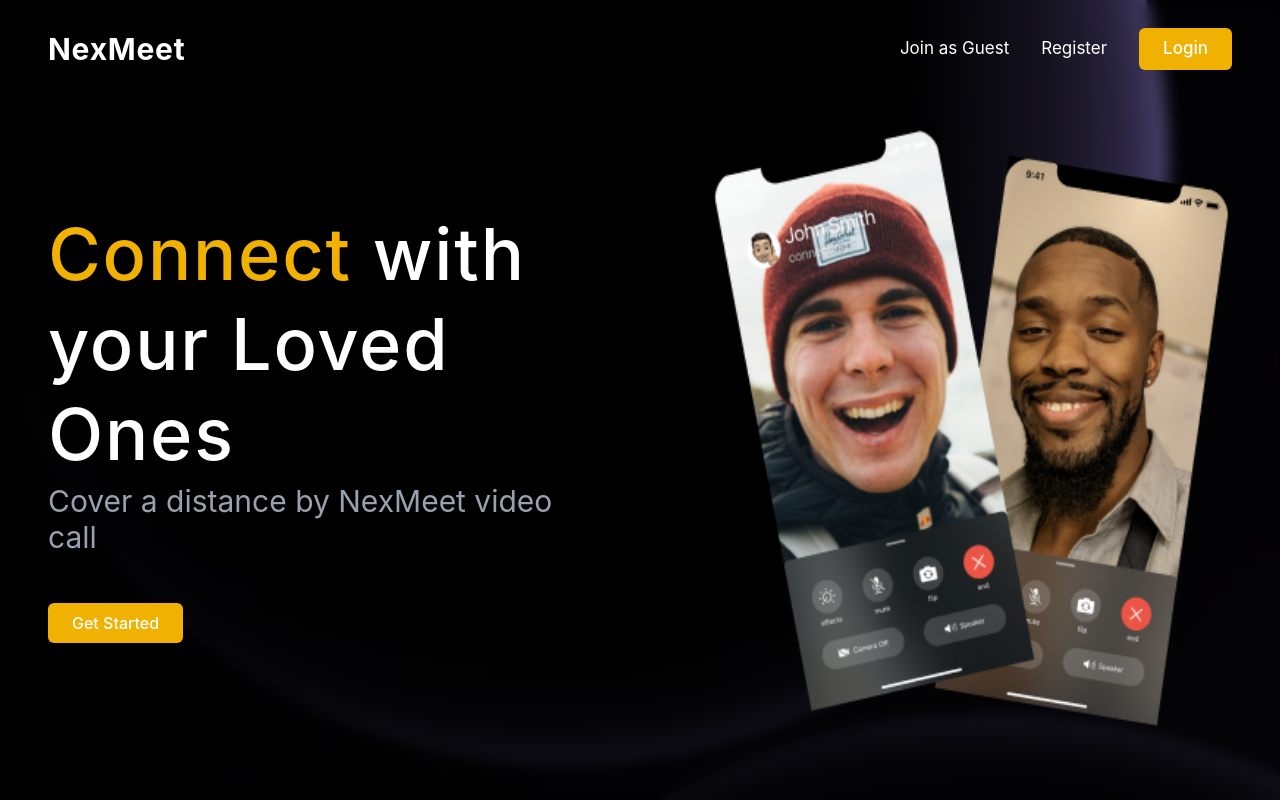
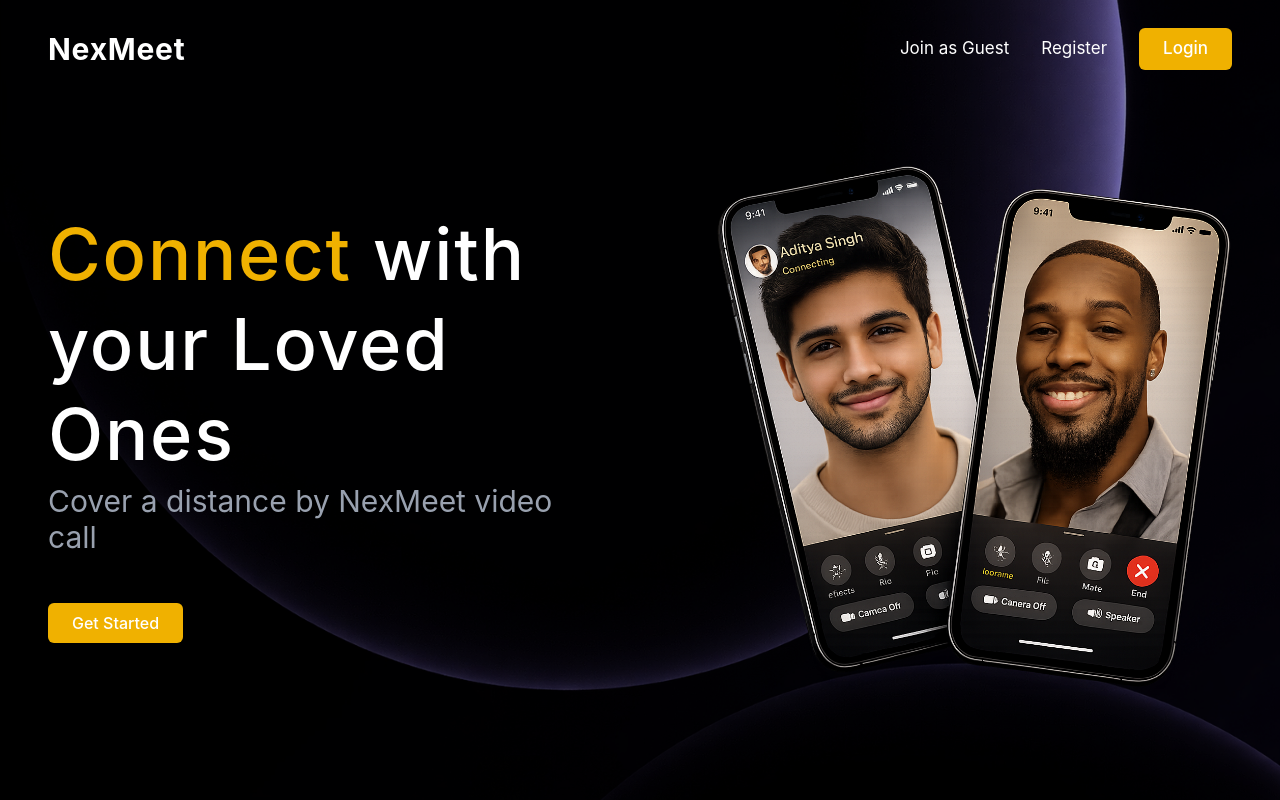
Before and after one commit to aditya-singhOfficial/NexMeet, a React app in the folder frontend/: page / in a window 1280 px wide. Built offline with nearby package versions, Linux system fonts and the light colour scheme; the HTML template or start-up script is replaced by a standard one.

Commit message:
update landing page UI and assets

```diff
--- a/frontend/src/components/LandingHero.jsx
+++ b/frontend/src/components/LandingHero.jsx
@@ -24,8 +24,8 @@ const LandingHero = () => {
             </Link>
           </div>
         </div>
-        <div className="w-[44%] flex justify-center">
-            <img className="" src={mobileImg} alt="" />
+        <div className="w-[44%] flex justify-center items-center">
+          <img className="block w-full max-h-145 object-contain" src={mobileImg} alt="" />
         </div>
       </div>
     </>
--- a/frontend/src/index.css
+++ b/frontend/src/index.css
@@ -1 +1,6 @@
 @import "tailwindcss";
+
+::selection {
+  background-color: #facc15;
+  color: #000;
+}
--- a/frontend/src/pages/Landing.jsx
+++ b/frontend/src/pages/Landing.jsx
@@ -14,7 +14,7 @@ const Landing = () => {
           backgroundPosition: `bottom`,
         }}
       >
-        <div className="w-full h-full bg-black/50 backdrop-blur-sm">
+        <div className="w-full h-full bg-black/35 ">
           <Navbar />
           <LandingHero />
         </div>
```
Also changed, not shown: frontend/src/assets/background.png, frontend/src/assets/mobile.png.
